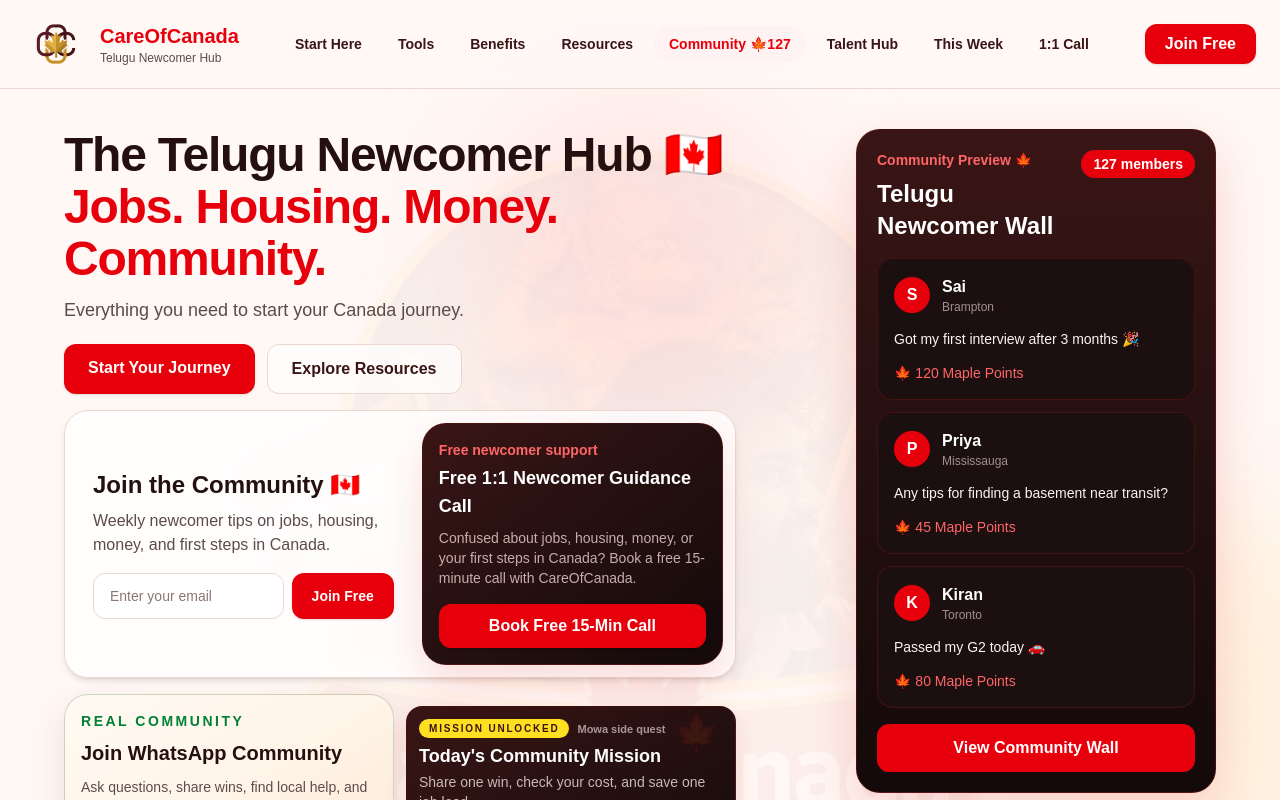
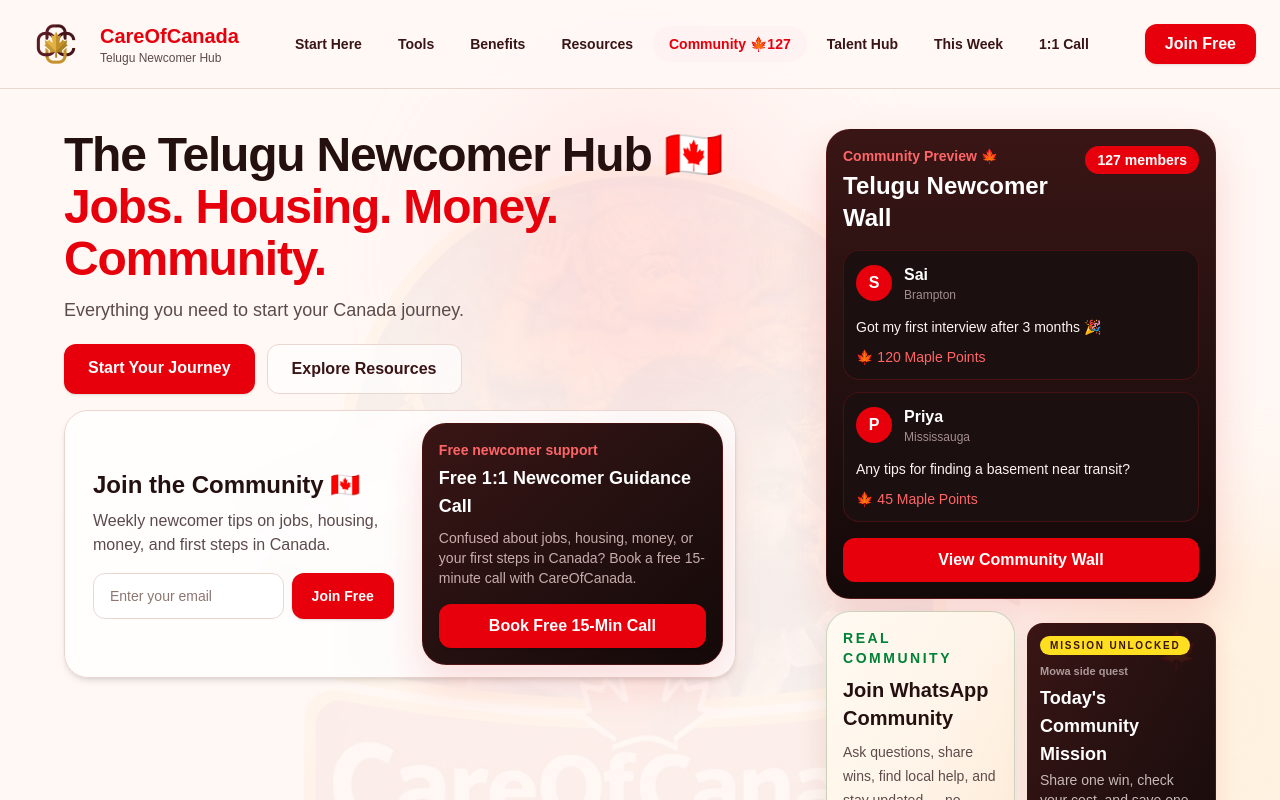
Before and after one commit to PranithhKotamraju/careofcanada, a Next.js app: page / in a window 1280 px wide. Shown: the top 800 px of the page. Built offline with nearby package versions, Linux system fonts and the light colour scheme.

Commit message:
Refine homepage community action layout

```diff
--- a/app/page.tsx
+++ b/app/page.tsx
@@ -201,7 +201,7 @@
           <img src="/images/cocaj.jpg" alt="" className="w-[850px] opacity-[0.04]" />
         </div>
 
-        <div className="relative z-10 mx-auto grid max-w-6xl items-start gap-8 lg:grid-cols-[1fr_360px]">
+        <div className="relative z-10 mx-auto grid max-w-6xl items-start gap-8 lg:grid-cols-[1fr_390px]">
           <motion.div
             variants={fadeUp}
             initial="hidden"
@@ -308,25 +308,24 @@
               </div>
             </motion.div>
 
-            <div className="mx-auto mt-4 grid max-w-2xl gap-3 md:grid-cols-2 lg:mx-0">
-              <WhatsAppCommunityCard compact className="h-full" />
-              <CommunityMissionBanner className="mt-0 h-full max-w-none" />
-            </div>
           </motion.div>
 
+          <div>
             <motion.div
               initial={{ opacity: 0, y: 28, scale: 0.98 }}
               animate={{ opacity: 1, y: 0, scale: 1 }}
               transition={{ duration: 0.6, delay: 0.15 }}
-            whileHover={{ y: -6 }}
-            className="rounded-3xl border border-red-900/40 bg-gradient-to-b from-[#3a1515] via-[#251010] to-[#140909] p-5 text-white shadow-[0_20px_50px_rgba(220,38,38,0.18)]"
+              whileHover={{ y: -5 }}
+              className="rounded-3xl border border-red-900/40 bg-gradient-to-b from-[#3a1515] via-[#251010] to-[#140909] p-4 text-white shadow-[0_18px_44px_rgba(220,38,38,0.16)]"
             >
               <div className="flex items-start justify-between gap-3">
                 <div>
                   <p className="text-sm font-semibold text-red-400">
                     Community Preview 🍁
                   </p>
-                <h3 className="mt-2 text-2xl font-bold">Telugu Newcomer Wall</h3>
+                  <h3 className="mt-1 text-2xl font-bold">
+                    Telugu Newcomer Wall
+                  </h3>
                 </div>
 
                 <span className="shrink-0 rounded-full bg-red-600 px-3 py-1 text-sm font-semibold">
@@ -335,14 +334,14 @@
               </div>
 
               <div className="mt-4 space-y-3">
-              {communityPreviewPosts.map((post, index) => (
+                {communityPreviewPosts.slice(0, 2).map((post, index) => (
                   <motion.div
                     key={post.name}
                     initial={{ opacity: 0, x: 18 }}
                     animate={{ opacity: 1, x: 0 }}
                     transition={{ delay: 0.25 + index * 0.1 }}
                     whileHover={{ x: 4 }}
-                  className="rounded-2xl border border-red-900/40 bg-[#1b0f0f] p-4"
+                    className="rounded-2xl border border-red-900/40 bg-[#1b0f0f] p-3"
                   >
                     <div className="flex items-center gap-3">
                       <div className="flex h-9 w-9 shrink-0 items-center justify-center rounded-full bg-red-600 font-bold">
@@ -355,9 +354,11 @@
                       </div>
                     </div>
 
-                  <p className="mt-3 text-sm leading-6 text-red-50">{post.text}</p>
+                    <p className="mt-3 text-sm leading-6 text-red-50">
+                      {post.text}
+                    </p>
 
-                  <p className="mt-3 text-sm text-red-400">
+                    <p className="mt-2 text-sm text-red-400">
                       🍁 {post.points} Maple Points
                     </p>
                   </motion.div>
@@ -366,11 +367,17 @@
 
               <a
                 href="/community"
-              className="mt-4 block rounded-xl bg-red-600 px-5 py-3 text-center font-semibold text-white hover:bg-red-700"
+                className="mt-4 block rounded-xl bg-red-600 px-5 py-2.5 text-center font-semibold text-white hover:bg-red-700"
               >
                 View Community Wall
               </a>
             </motion.div>
+
+            <div className="mt-3 grid gap-3 sm:grid-cols-2 lg:grid-cols-1 xl:grid-cols-2">
+              <WhatsAppCommunityCard compact className="h-full" />
+              <CommunityMissionBanner className="mt-0 h-full max-w-none" />
+            </div>
+          </div>
         </div>
       </section>
 
```
Lines whose indentation alone changed are shown as unchanged.
